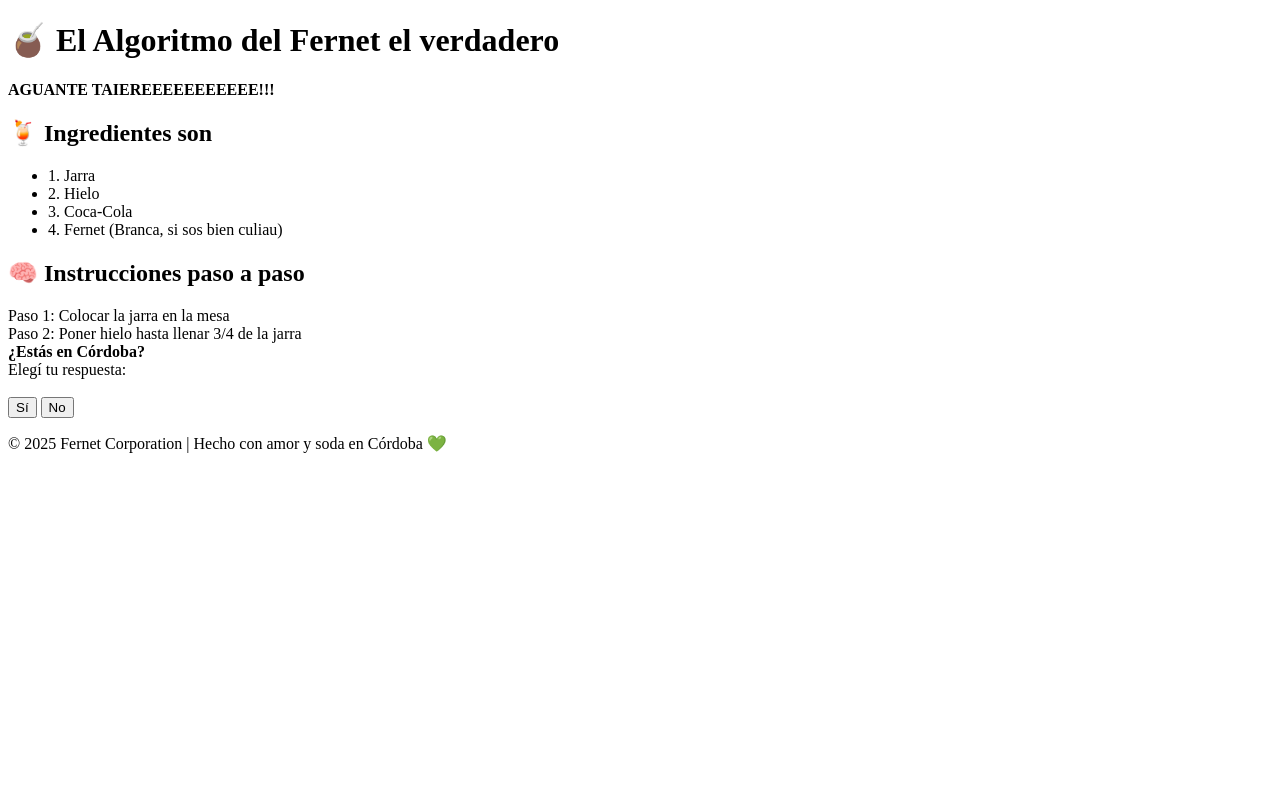
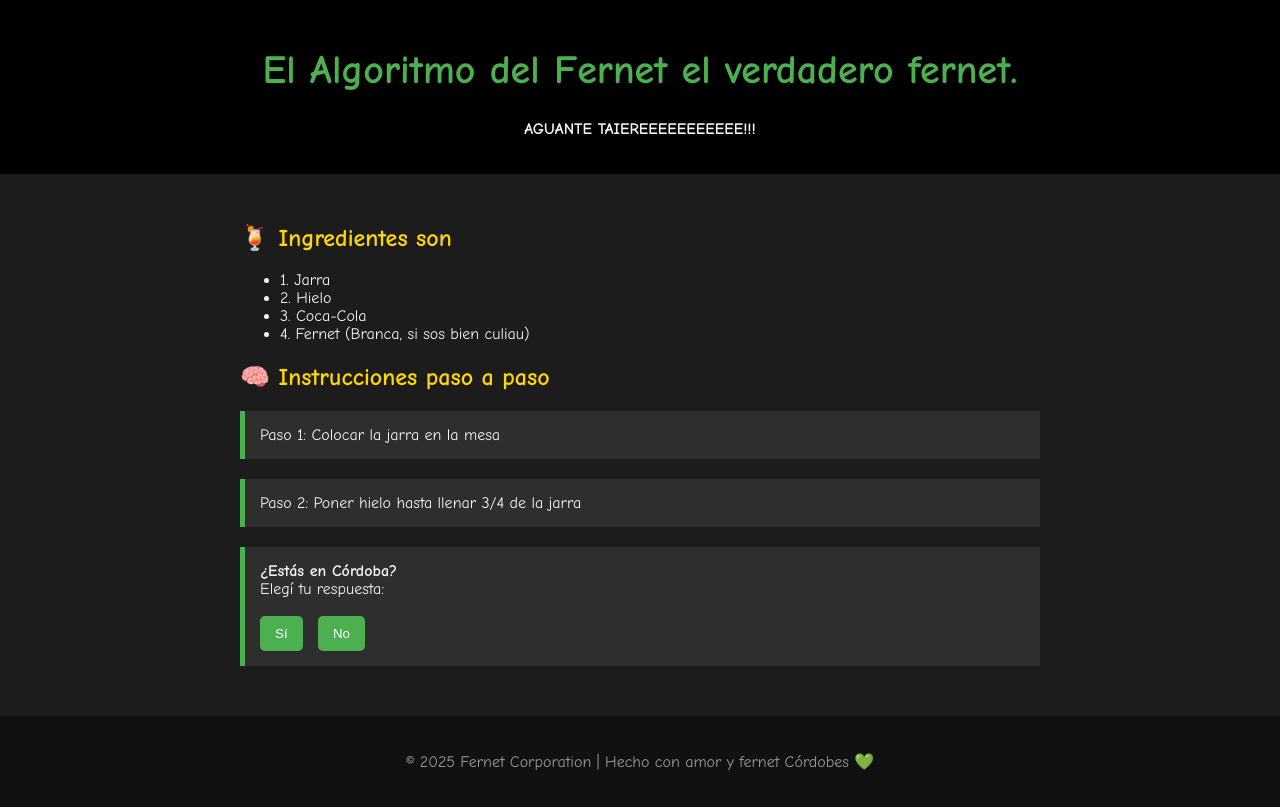
Before and after one commit to davidabate/preparado-fernert, a plain HTML site: page index.html in a window 1280 px wide. Drawn offline with Linux system fonts and the light colour scheme.

Commit message:
Add files via upload

```diff
--- a/index.html
+++ b/index.html
@@ -4,12 +4,12 @@
   <meta charset="UTF-8">
   <meta name="viewport" content="width=device-width, initial-scale=1">
   <title>Cómo Preparar Fernet - Aguante Taiereee</title>
-  <link rel="stylesheet" href="estilos.css">
+  <link rel="stylesheet" href="style.css">
 </head>
 <body>
 
   <header>
-    <h1>🧉 El Algoritmo del Fernet el verdadero</h1>
+    <h1> El Algoritmo del Fernet el verdadero fernet.</h1>
     <p><strong>AGUANTE TAIEREEEEEEEEEEE!!!</strong></p>
   </header>
 
@@ -38,7 +38,7 @@
   </section>
 
   <footer>
-    <p>© 2025 Fernet Corporation | Hecho con amor y soda en Córdoba 💚</p>
+    <p>© 2025 Fernet Corporation | Hecho con amor y fernet  Córdobes 💚</p>
   </footer>
 
   <script>
--- /dev/null
+++ b/style.css
@@ -0,0 +1,61 @@
+body {
+  font-family: 'Comic Sans MS', cursive, sans-serif;
+  background-color: #1c1c1c;
+  color: #f4f4f4;
+  margin: 0;
+  padding: 0;
+}
+
+header {
+  background-color: #000;
+  padding: 20px;
+  text-align: center;
+}
+
+header h1 {
+  color: #4CAF50;
+  font-size: 2.5em;
+}
+
+section {
+  padding: 30px;
+  max-width: 800px;
+  margin: auto;
+}
+
+h2 {
+  color: #FFD700;
+}
+
+.paso {
+  margin-bottom: 20px;
+  padding: 15px;
+  background-color: #2e2e2e;
+  border-left: 5px solid #4CAF50;
+}
+
+.cordoba {
+  color: #00ffcc;
+  font-weight: bold;
+}
+
+footer {
+  text-align: center;
+  padding: 20px;
+  background-color: #111;
+  color: #999;
+}
+
+button {
+  margin-right: 10px;
+  padding: 10px 15px;
+  background-color: #4CAF50;
+  color: white;
+  border: none;
+  border-radius: 5px;
+  cursor: pointer;
+}
+
+button:hover {
+  background-color: #45a049;
+}
```
